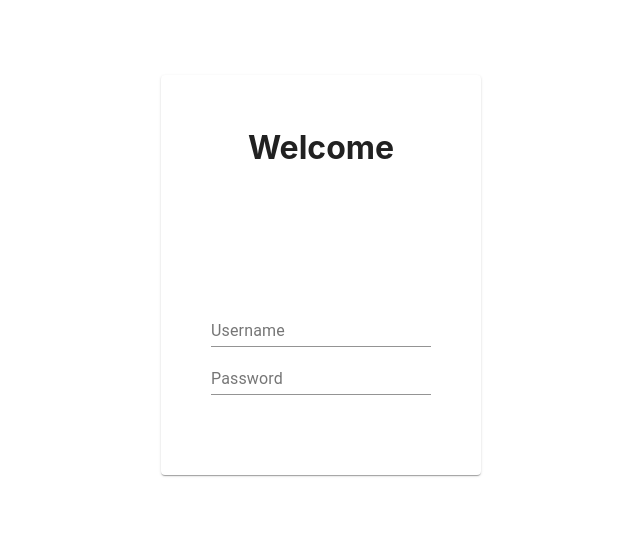
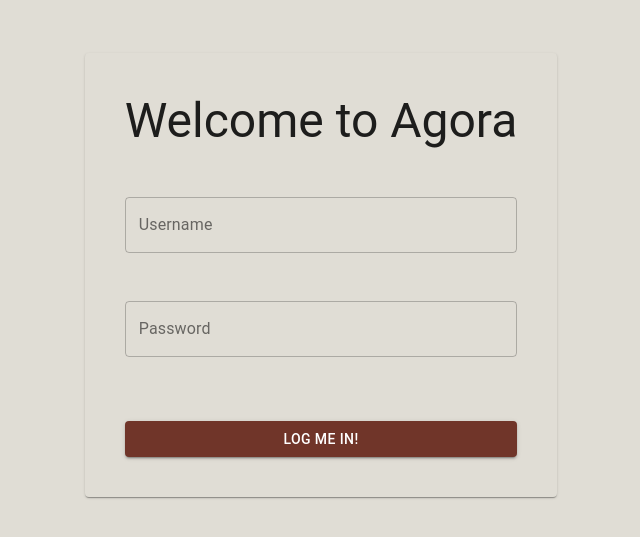
Before and after one commit to rbth7e5/bustythesquirrel, a React (Create React App) app: page / in a window 1280 px wide. Shown: the part 125-662 px from the top of the page, without its empty margins (319-959 px from the left). Built offline with nearby package versions, Linux system fonts and the light colour scheme.

Commit message:
Welcome page

```diff
--- a/package.json
+++ b/package.json
@@ -4,6 +4,8 @@
   "private": true,
   "dependencies": {
     "@material-ui/core": "^4.9.2",
+    "@material-ui/icons": "^4.9.1",
+    "@material-ui/styles": "^4.9.0",
     "@testing-library/jest-dom": "^4.2.4",
     "@testing-library/react": "^9.3.2",
     "@testing-library/user-event": "^7.1.2",
--- a/src/App.jsx
+++ b/src/App.jsx
@@ -7,8 +7,31 @@ import {
 import './App.css';
 import Welcome from './Welcome';
 
+import { createMuiTheme } from '@material-ui/core/styles';
+import { ThemeProvider } from '@material-ui/styles';
+
+const theme = createMuiTheme({
+  palette: {
+    primary: {
+      // light: will be calculated from palette.primary.main,
+      main: '#2e3546',
+      light: '#283d70',
+      // dark: will be calculated from palette.primary.main,
+      // contrastText: will be calculated to contrast with palette.primary.main
+    },
+    secondary: {
+      main: '#703529',
+      light: '#c6934b',
+    },
+    background: {
+      default: '#e0ddd5',
+    }
+  },
+});
+
 function App() {
   return (
+    <ThemeProvider theme={theme}>
     <Router>
       <Switch>
         <Route path="/">
@@ -16,6 +39,7 @@ function App() {
         </Route>
       </Switch>
     </Router>
+    </ThemeProvider>
   );
 }
 
--- a/src/Welcome.jsx
+++ b/src/Welcome.jsx
@@ -1,16 +1,51 @@
-import {Paper, TextField} from "@material-ui/core";
+import {Button, Card, CardActions, CardContent, TextField, Typography} from "@material-ui/core";
 import React from "react";
+import {makeStyles} from "@material-ui/core/styles";
+
+const useStyles = makeStyles(theme => ({
+  root: {
+    display: 'flex',
+    height: '100vh',
+    width: '100vw',
+    justifyContent: 'center',
+    alignItems: 'center',
+    backgroundColor: theme.palette.background.default,
+  },
+  card: {
+    padding: 32,
+    backgroundColor: theme.palette.background.default,
+  },
+  form: {
+    display: 'flex',
+    flexDirection: 'column',
+  },
+  textfield: {
+    marginBottom: 48,
+  },
+  button: {
+    margin: 'auto'
+  }
+}));
 
 export default function Welcome() {
-    return (
-        <div className="Welcome">
-            <Paper className="Login">
-                <h1 style={{flex: 2, padding: 32}}>Welcome</h1>
-                <div className="Form">
-                    <TextField label="Username"/>
-                    <TextField label="Password"/>
-                </div>
-            </Paper>
-        </div>
-    )
+  const classes = useStyles();
+
+  return (
+    <div className={classes.root}>
+      <Card className={classes.card}>
+        <CardContent style={{padding: 8}}>
+          <Typography className={classes.textfield} variant="h3" component="h1">
+            Welcome to Agora
+          </Typography>
+          <form className={classes.form}>
+            <TextField className={classes.textfield} label="Username" variant="outlined"/>
+            <TextField className={classes.textfield} label="Password" variant="outlined"/>
+          </form>
+        </CardContent>
+        <CardActions disableSpacing>
+          <Button fullWidth color="secondary" className={classes.button} variant="contained">Log me in!</Button>
+        </CardActions>
+      </Card>
+    </div>
+  )
 }
```
Also changed, not shown: 1 other file (tests, documents, lock files or other folders). Lines whose indentation alone changed are shown as unchanged.
